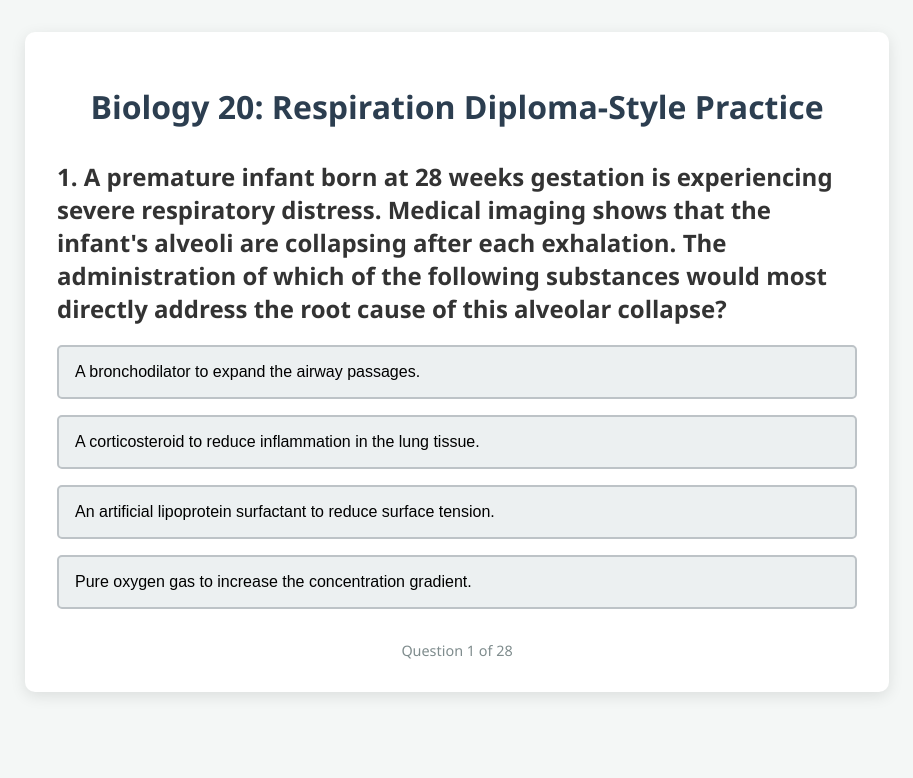
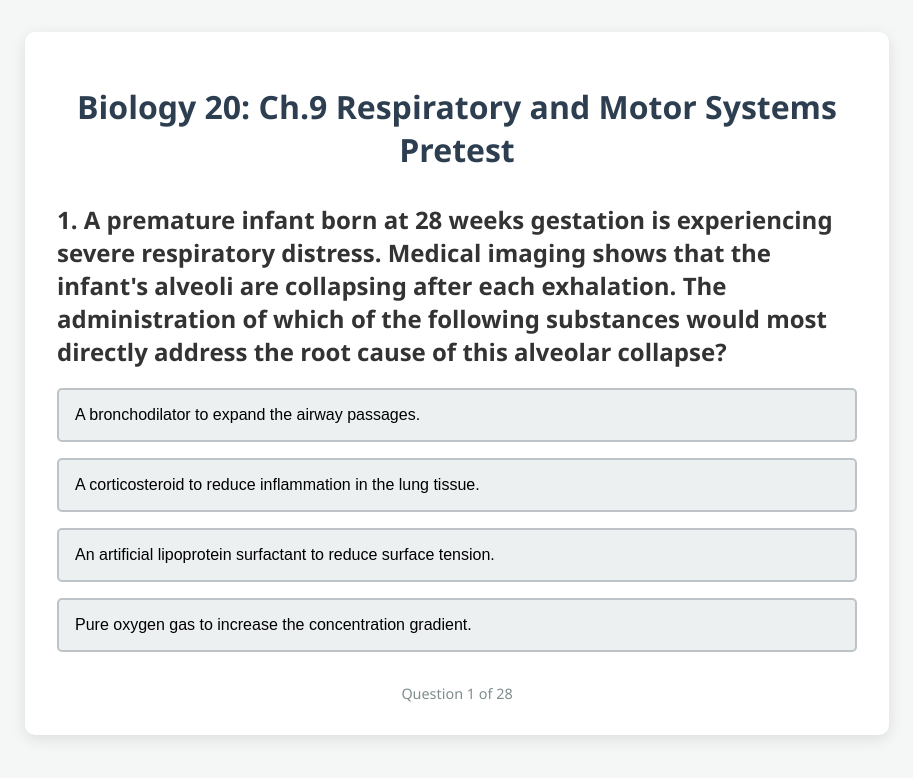
Before and after one commit to jasmineraehenry/B20-Ch.9-Respiration-Quiz, a plain HTML site: page index.html in a window 1280 px wide. Shown: the whole page, without its empty margins (183-1096 px from the left). Drawn offline with Linux system fonts and the light colour scheme.

Commit message:
Update index.html

```diff
--- a/index.html
+++ b/index.html
@@ -8,7 +8,7 @@
 </head>
 <body>
     <div class="quiz-container">
-        <h1>Biology 20: Respiration Diploma-Style Practice</h1>
+        <h1>Biology 20: Ch.9 Respiratory and Motor Systems Pretest</h1>
         <div id="quiz-content">
             <h2 id="question-text">Question goes here</h2>
             <div id="options-container"></div>
```
